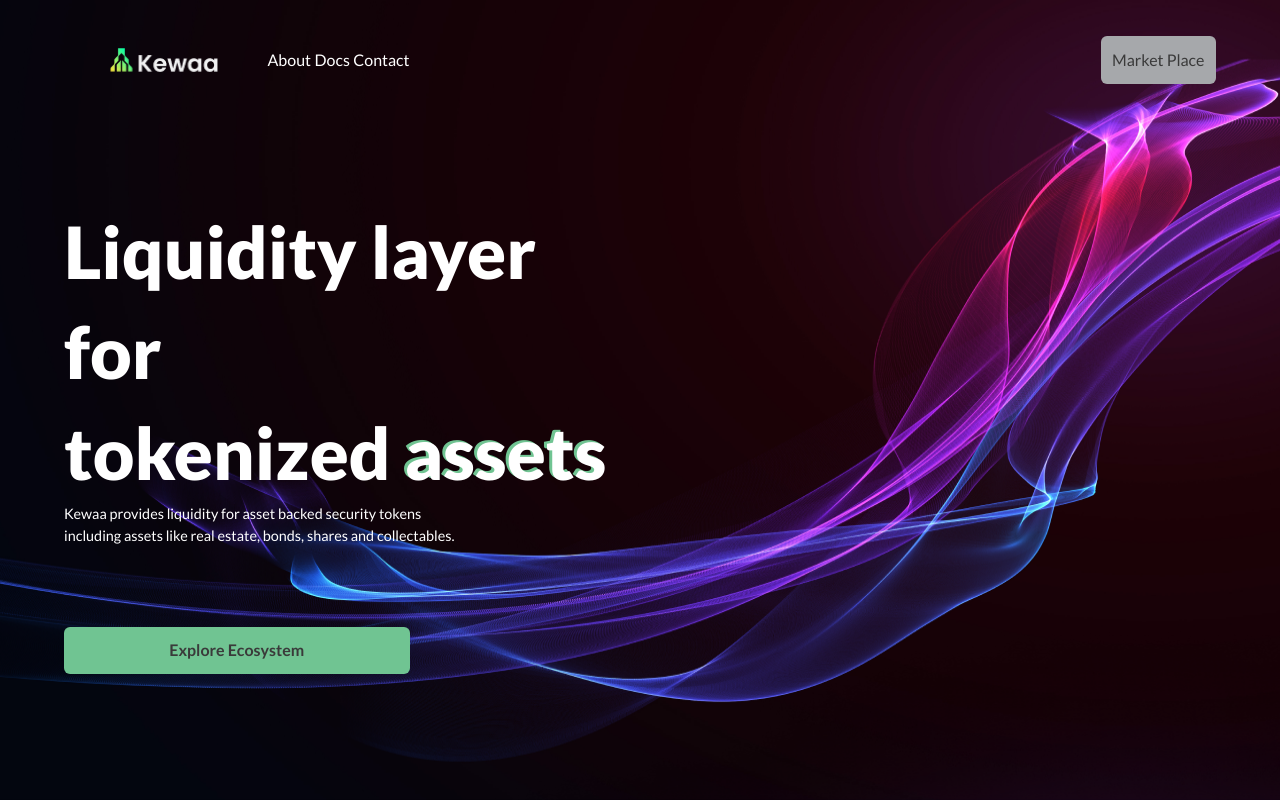
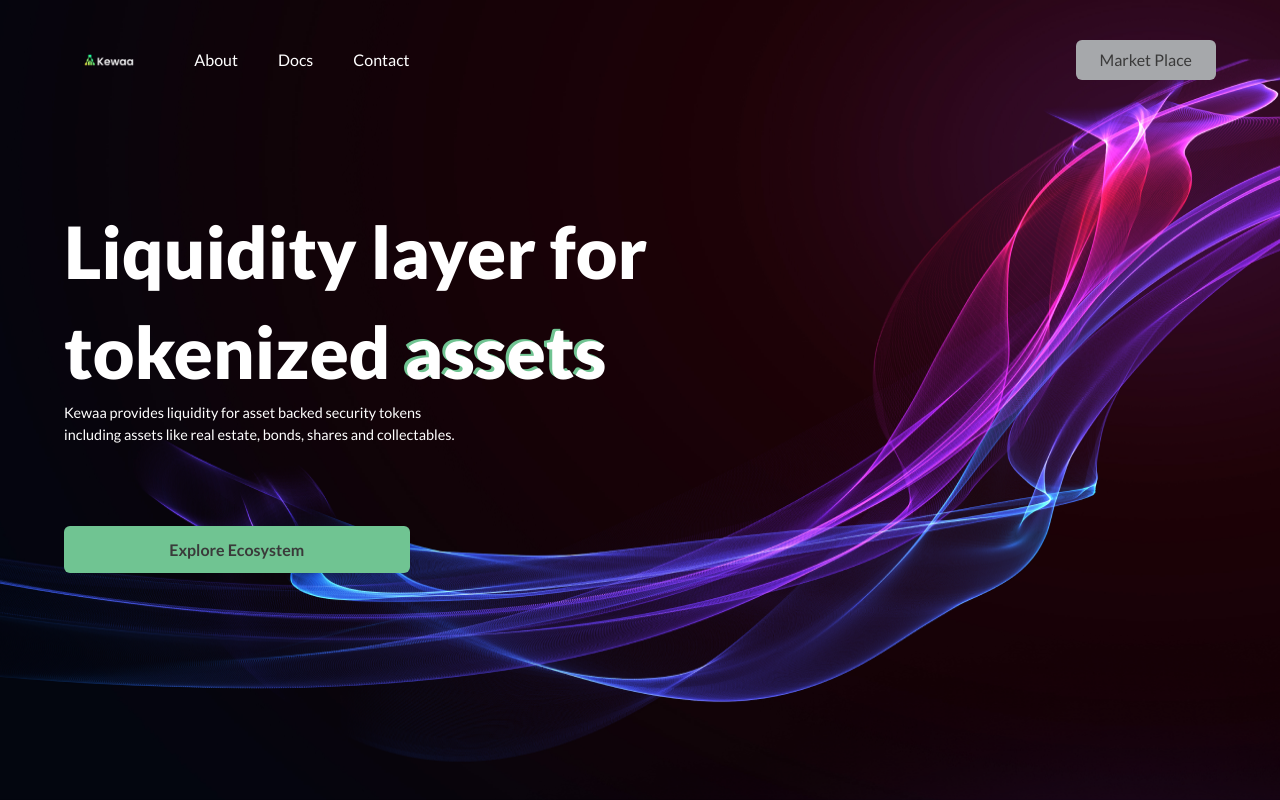
Before and after one commit to muhaj-dev/kewaa-v2, a Next.js app: page / in a window 1280 px wide. Shown: the top 800 px of the page. Built offline with nearby package versions, Linux system fonts and the light colour scheme.

Commit message:
landing page

```diff
--- a/src/app/globals.css
+++ b/src/app/globals.css
@@ -24,7 +24,9 @@ body {
 
 .bg {
   background: url(../assets/kewaabg.png);
+  background-repeat: no-repeat;
   background-size: 100% 100%;
+  height: 100vh;
 }
 
 .what__container--card-list {
--- a/src/app/page.tsx
+++ b/src/app/page.tsx
@@ -6,8 +6,8 @@ import What from "@/components/Home/What";
 export default function HomePage() {
   return (
     <>
-      <div className=" bg-cover bg-center h-screen w-full bg px-[5%] ">
-        <div className="max-w-[80rem] mx-auto">
+      <div className="  bg ">
+        <div className="max-w-[80rem] mx-auto px-[5%]">
           <Navbar />
           <Hero />
         </div>
--- a/src/components/Home/Footer.tsx
+++ b/src/components/Home/Footer.tsx
@@ -12,8 +12,8 @@ const Footer = () => {
   return (
     <div className="relative">
       <div className="max-w-[80rem] mx-auto px-[5%] xl:p-0">
-        <div className="flex justify-between lg:w-[30%] ">
-          <ul className="flex flex-col justify-start h-[25vh]">
+        <div className="flex  justify-between gap-8 max-w-[300px] w-full ">
+          <ul className="flex flex-col justify-start ">
             <li className="font-[900] text-[1.3rem] lg:text-[1.0rem]">KEWAA</li>
             <li className="lg:text-[0.8rem] text-[1.2rem] mt-[15%] text-[#C5C5C5]">
               <Link href="/another-page ">Home</Link>
@@ -29,7 +29,7 @@ const Footer = () => {
             </li>
           </ul>
 
-          <ul className="flex flex-col justify-start h-[25vh]">
+          <ul className="flex flex-col  ">
             <li className="font-[700]">ABOUT</li>
             <li className="lg:text-[0.8rem] text-[1.2rem] mt-[15%] text-[#C5C5C5] mt-[8%]">
               <Link href="/another-page ">Careers</Link>
@@ -43,11 +43,15 @@ const Footer = () => {
           </ul>
         </div>
 
-        <div className="flex flex-col lg:flex-row items-start lg:items-center justify-between  my-[5%] lg:my-[0%]">
-          <Image src={footerlogo} alt="" className="h-[70px] w-[70px]" />
-          <p className="text-[#C5C5C5] text-[1.3rem] lg:text-[0.8rem]">
-            Copyright 2023
-          </p>
+        <div className="flex mt-16 flex-col lg:flex-row items-start lg:items-center justify-between  ">
+          <div className="flex gap-8 justify-between items-end max-w-[270px] w-full">
+            <div className="h-[70px] w-[70px] pt-3 ">
+              <Image src={footerlogo} alt="" />
+            </div>
+            <p className="text-[#C5C5C5] fl text-[1.3rem]  lg:text-[0.8rem]">
+              Copyright 2023
+            </p>
+          </div>
           <ul className="flex items-center justify-between relative z-[5] lg:w-[10%] w-[60%]">
             <li className="text-[0.8rem] mt-[15%]">
               <Link href="/another-page ">
--- a/src/components/Home/Hero.tsx
+++ b/src/components/Home/Hero.tsx
@@ -1,17 +1,24 @@
-import React from 'react'
+import React from "react";
 
 const Hero = () => {
   return (
     <div>
-        <div className='my-[7%]'>
-            <h3 className='text-[4.5rem] lg:w-[50%]  font-Lato font-black leading-[1.4]'>Liquidity layer for <br/> tokenized <span className='drop-shadow-[-3px_-2px_0px_#70C492]'>assets</span></h3>
-            <p className='lg:w-[40%] lg:text-[0.9rem] text-[1.5rem]'>Kewaa provides liquidity for asset backed security tokens<br/>
-            including assets like real estate, bonds, shares and collectables. </p>
-        </div>
-        <button className='bg-[#70C492] text-[#3A3A3A] lg:py-[1%] px-[1%] rounded-md lg:w-[30%] w-[100%]  py-[3%] lg:my-[0%] my-[15%] font-[700]'>Explore Ecosystem</button>
+      <div className="my-[7%]">
+        <h3 className="text-[4.5rem]   font-Lato font-black leading-[1.4]">
+          Liquidity layer for <br /> tokenized{" "}
+          <span className="drop-shadow-[-3px_-2px_0px_#70C492]">assets</span>
+        </h3>
+        <p className=" lg:text-[0.9rem] text-[1.5rem]">
+          Kewaa provides liquidity for asset backed security tokens
+          <br />
+          including assets like real estate, bonds, shares and collectables.{" "}
+        </p>
+      </div>
+      <button className="bg-[#70C492] text-[#3A3A3A] lg:py-[1%] px-[1%] rounded-md lg:w-[30%] w-[100%]  py-[3%] lg:my-[0%] my-[15%] font-[700]">
+        Explore Ecosystem
+      </button>
+    </div>
+  );
+};
 
-    </div>
-  )
-}
-
-export default Hero
+export default Hero;
--- a/src/components/Home/Navbar.tsx
+++ b/src/components/Home/Navbar.tsx
@@ -25,7 +25,7 @@ const Navbar = () => {
 const DeskNav = () => {
   return (
     <div className="flex justify-between items-center h-[15vh] ">
-      <ul className="flex items-center justify-between w-[30%] ">
+      <ul className="flex items-center gap-10 justify-between w-[30%] ">
         <li>
           <Link href="/">
             <Image src={logo} alt="Logo" width={200} height={200} />
@@ -43,7 +43,7 @@ const DeskNav = () => {
       </ul>
       <Link
         href="/market"
-        className="bg-[#A6A8AB] text-[#3A3A3A] py-[1%] px-[1%] rounded-md"
+        className="bg-[#A6A8AB] text-[#3A3A3A] py-2 px-6 rounded-md"
       >
         Market Place
       </Link>
@@ -96,7 +96,7 @@ const MobileNav = () => {
               <Link
                 href="/market"
                 onClick={() => setToggleNavBar(false)}
-                className="bg-[#A6A8AB] text-[#3A3A3A] p-4 rounded-xl"
+                className="bg-[#A6A8AB] text-[#3A3A3A] py-2 px-6 rounded-xl"
               >
                 Market Place
               </Link>
```
